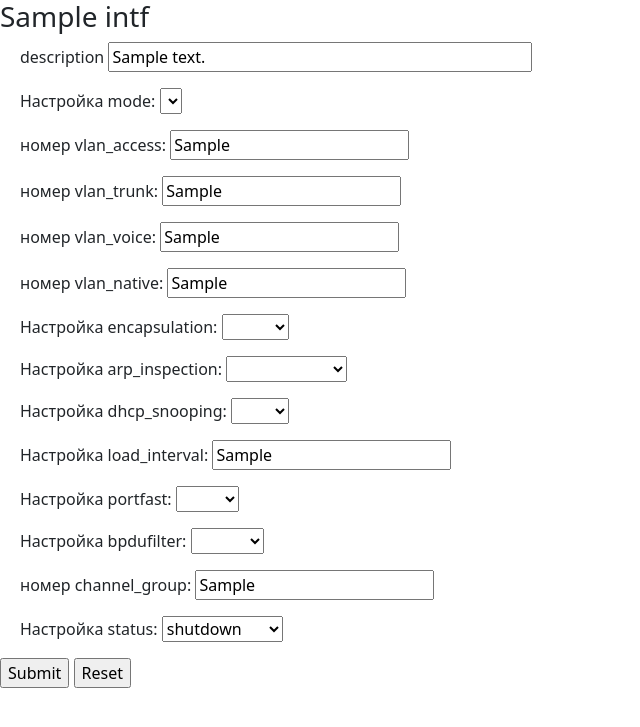
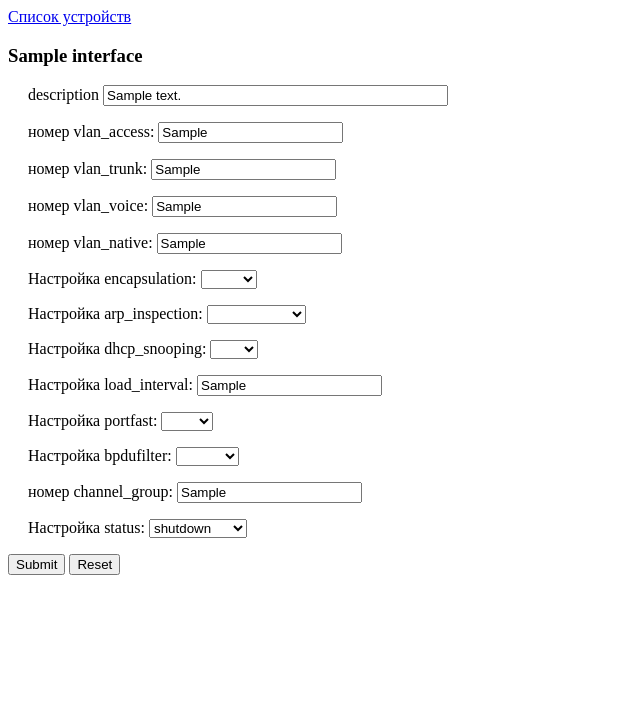
Before and after one commit to aleksejpojda/flask, a Flask app: template templates/data.html in a window 1280 px wide. Shown: the top 727 px of the page, without its empty margins (0-640 px from the left). Run offline with Flask 2, Linux system fonts and the light colour scheme; the template is opened without the code that fills it: most values are stand-ins (such as "Sample title", 1, 10 or a date in 2020); lists and menus that the app fills with data are empty.

Commit message:
Initial commit

```diff
--- a/main.py
+++ b/main.py
@@ -10,98 +10,68 @@ def index():
     onlyfiles = [f for f in listdir('data') if isfile(join('data', f))]
     return render_template('index.html', onlyfiles=onlyfiles)
 
-@app.route('/data/<string:file>', methods=['POST', 'GET'])
-def data_file(file):
+@app.route('/data/<string:file>') #, methods=['POST', 'GET'])
+def data_table(file):
     with open('data/'+file, 'r') as f:
         data = yaml.safe_load(f)
     if request.method == "GET":
-        return render_template('data.html', data=data)
+        return render_template('data_table.html', data=data, file=file)
+
+@app.route('/data/<string:file>/<string:interface>', methods=['POST', 'GET'])
+def data_file(file, interface):
+    interface = interface.replace('_', '/')
+    param_del = [
+        "description",
+        "encapsulation",
+        "arp_inspection",
+        "dhcp_snooping",
+        "load_interval",
+        "portfast",
+        "bpdufilter",
+        "channel_group",
+        "status",
+        ]
+    param_not_del = [
+        "mode",
+        "vlan_access",
+        "vlan_trunk",
+        "vlan_voice",
+        "vlan_native"
+    ]
+    param_vlan = [
+        "ip",
+        "description",
+        "status"
+    ]
+    with open('data/'+file, 'r') as f:
+        data = yaml.safe_load(f)
+    if request.method == "GET":
+        print(data['interfaces'])
+        return render_template('data.html', data=data['interfaces'], interface=interface)
     elif request.method == "POST":
         data_dict = request.form.to_dict()
-        print(data_dict['descr'])
+        # print(data_dict['description'])
         intf = data_dict["interface"]
         if not 'Vlan' in intf:
-            if not data_dict["descr"] and data['interfaces'][intf].get('description'):
-                del data['interfaces'][intf]['description']
-            elif data_dict["descr"]:
-                data['interfaces'][intf]['description'] = data_dict["descr"]
+            for param in param_not_del:
+                if not request.form[param] and data['interfaces'][intf].get(param):
+                    data['interfaces'][intf][param] = ''
+                elif request.form[param]:
+                    data['interfaces'][intf][param] = request.form[param]
 
-            if not request.form["mode"] and data['interfaces'][intf].get('mode'):
-                data['interfaces'][intf]['mode'] = ''
-            elif request.form["mode"]:
-                data['interfaces'][intf]['mode'] = request.form["mode"]
-
-            if not request.form["vlan_access"] and data['interfaces'][intf].get('vlan_access'):
-                data['interfaces'][intf]['vlan_access'] = ''
-            elif request.form["vlan_access"]:
-                data['interfaces'][intf]['vlan_access'] = request.form["vlan_access"]
-
-            if not request.form["vlan_trunk"] and data['interfaces'][intf].get('vlan_trunk'):
-                data['interfaces'][intf]['vlan_trunk'] = ''
-            elif request.form["vlan_trunk"]:
-                data['interfaces'][intf]['vlan_trunk'] = request.form["vlan_trunk"]
-
-            if not request.form["vlan_voice"] and data['interfaces'][intf].get('vlan_voice'):
-                data['interfaces'][intf]['vlan_voice'] = ''
-            elif request.form["vlan_voice"]:
-                data['interfaces'][intf]['vlan_voice'] = request.form["vlan_voice"]
-
-            if not request.form["vlan_native"] and data['interfaces'][intf].get('vlan_native'):
-                data['interfaces'][intf]['vlan_native'] = ''
-            elif request.form["vlan_native"]:
-                data['interfaces'][intf]['vlan_native'] = request.form["vlan_native"]
-
-            if not request.form["encapsulation"] and data['interfaces'][intf].get('encapsulation'):
-                del data['interfaces'][intf]['encapsulation']
-            elif request.form["encapsulation"]:
-                data['interfaces'][intf]['encapsulation'] = request.form["encapsulation"]
-
-            if not request.form["arp_inspection"] and data['interfaces'][intf].get('arp_inspection'):
-                del data['interfaces'][intf]['arp_inspection']
-            elif request.form["arp_inspection"]:
-                data['interfaces'][intf]['arp_inspection'] = request.form["arp_inspection"]
-
-            if not request.form["dhcp_snooping"] and data['interfaces'][intf].get('dhcp_snooping'):
-                del data['interfaces'][intf]['dhcp_snooping']
-            elif request.form["dhcp_snooping"]:
-                data['interfaces'][intf]['dhcp_snooping'] = request.form["dhcp_snooping"]
-
-            if not request.form["load_interval"] and data['interfaces'][intf].get('load_interval'):
-                del data['interfaces'][intf]['load_interval']
-            elif request.form["load_interval"]:
-                data['interfaces'][intf]['load_interval'] = request.form["load_interval"]
-
-            if not request.form["portfast"] and data['interfaces'][intf].get('portfast'):
-                del data['interfaces'][intf]['portfast']
-            elif request.form["portfast"]:
-                data['interfaces'][intf]['portfast'] = request.form["portfast"]
-
-            if not request.form["bpdufilter"] and data['interfaces'][intf].get('bpdufilter'):
-                del data['interfaces'][intf]['bpdufilter']
-            elif request.form["bpdufilter"]:
-                data['interfaces'][intf]['bpdufilter'] = request.form["bpdufilter"]
-
-            if not request.form["channel_group"] and data['interfaces'][intf].get('channel_group'):
-                del data['interfaces'][intf]['channel_group']
-            elif request.form["channel_group"]:
-                data['interfaces'][intf]['channel_group'] = request.form["channel_group"]
+            for param in param_del:
+                if not data_dict[param] and data['interfaces'][intf].get(param):
+                    del data['interfaces'][intf][param]
+                elif data_dict[param]:
+                    data['interfaces'][intf][param] = data_dict[param]
 
         elif "Vlan" in intf:
 
-            if not request.form["status"] and data['interfaces'][intf].get('status'):
-                del data['interfaces'][intf]['status']
-            elif request.form["status"]:
-                data['interfaces'][intf]['status'] = request.form["status"]
-
-            if not request.form["ip"] and data['interfaces'][intf].get('ip'):
-                del data['interfaces'][intf]['ip']
-            elif request.form["ip"]:
-                data['interfaces'][intf]['ip'] = request.form["ip"]
-
-            if not data_dict["descr"] and data['interfaces'][intf].get('description'):
-                del data['interfaces'][intf]['description']
-            elif data_dict["descr"]:
-                data['interfaces'][intf]['description'] = data_dict["descr"]
+            for param in param_vlan:
+                if not request.form[param] and data['interfaces'][intf].get(param):
+                    del data['interfaces'][intf][param]
+                elif request.form[param]:
+                    data['interfaces'][intf][param] = request.form[param]
 
     return data
 
--- a/templates/base.html
+++ b/templates/base.html
@@ -6,7 +6,7 @@
           content="width=device-width, user-scalable=no, initial-scale=1.0, maximum-scale=1.0, minimum-scale=1.0">
     <meta http-equiv="X-UA-Compatible" content="ie=edge">
     <link rel="stylesheet" href="{{ url_for('static', filename='css/data.css') }}">
-    <link rel="stylesheet" href="https://cdn.jsdelivr.net/npm/bootstrap@5.2.3/dist/css/bootstrap.min.css">
+<!--    <link rel="stylesheet" href="https://cdn.jsdelivr.net/npm/bootstrap@5.2.3/dist/css/bootstrap.min.css">-->
     <title>{% block title %}{% endblock %}</title>
     <style>
    p {
--- a/templates/data.html
+++ b/templates/data.html
@@ -4,62 +4,66 @@
 {% endblock %}
 
 {% block body %}
+<a href="/">Список устройств</a>
+<form method="post">
+{% if not "Vlan" in interface %}
+<h3>{{ interface }}</h3>
+<input name="interface" id="interface" type="hidden" value="{{ interface }}">
 
-{% for intf, val in data.interfaces.items() %}
-<form method="post">
-{% if not "Vlan" in intf %}
-<h3>{{ intf }}</h3>
-<input name="interface" id="interface" type="hidden" value="{{ intf }}">
 
-<p>description <input name="descr" type=text size="40" value="{{ val.description }}"></p>
+<p>description <input name="description" type=text size="40" value="{{ data[interface]['description'] }}"></p>
 
+
+{% if "mode" in data[interface] %}
 <p>Настройка mode:
 <select name="mode" size="1" >
-{% if val.mode == False %}
+{% if data[interface].mode == False %}
     <option selected value=""></option>
     <option value="trunk">trunk</option>
     <option value="access">access</option>
-{% elif val.mode == 'trunk' %}
+{% elif data[interface].mode == 'trunk' %}
     <option  value=""></option>
     <option selected value="trunk">trunk</option>
     <option value="access">access</option>
-{% elif val.mode == 'access' %}
+{% elif data[interface].mode == 'access' %}
     <option  value=""></option>
     <option value="trunk">trunk</option>
     <option selected value="access">access</option>
 {% endif %}
 </select>
 </p>
-{% if val.vlan_access == None %}
+{% endif %}
+
+{% if data[interface]['vlan_access'] == None %}
 <p>номер vlan_access: <input name="vlan_access" type=text size="20" value=""></p>
 {% else %}
-<p>номер vlan_access: <input name="vlan_access" type=text size="20" value="{{ val.vlan_access }}"></p>
+<p>номер vlan_access: <input name="vlan_access" type=text size="20" value="{{ data[interface].vlan_access }}"></p>
 {% endif %}
 
-{% if val.vlan_trunk == None %}
+{% if data[interface].vlan_trunk == None %}
 <p>номер vlan_trunk: <input name="vlan_trunk" type=text size="20" value=""></p>
 {% else %}
-<p>номер vlan_trunk: <input name="vlan_trunk" type=text size="20" value="{{ val.vlan_trunk }}"></p>
+<p>номер vlan_trunk: <input name="vlan_trunk" type=text size="20" value="{{ data[interface].vlan_trunk }}"></p>
 {% endif %}
 
-{% if val.vlan_voice == None %}
+{% if data[interface].vlan_voice == None %}
 <p>номер vlan_voice: <input name="vlan_voice" type=text size="20" value=""></p>
 {% else %}
-<p>номер vlan_voice: <input name="vlan_voice" type=text size="20" value="{{ val.vlan_voice }}"></p>
+<p>номер vlan_voice: <input name="vlan_voice" type=text size="20" value="{{ data[interface].vlan_voice }}"></p>
 {% endif %}
 
-{% if val.vlan_native == None %}
+{% if data[interface].vlan_native == None %}
 <p>номер vlan_native: <input name="vlan_native" type=text size="20" value=""></p>
 {% else %}
-<p>номер vlan_native: <input name="vlan_native" type=text size="20" value="{{ val.vlan_native }}"></p>
+<p>номер vlan_native: <input name="vlan_native" type=text size="20" value="{{ data[interface].vlan_native }}"></p>
 {% endif %}
 
 <p>Настройка encapsulation:
 <select name="encapsulation" size="1" >
-{% if not val.encapsulation %}
+{% if not data[interface].encapsulation %}
     <option selected value=""></option>
     <option value="dot1q">dot1q</option>
-{% elif val.encapsulation == 'dot1q' %}
+{% elif data[interface].encapsulation == 'dot1q' %}
     <option value="None"></option>
     <option selected value="dot1q">dot1q</option>
 {% endif %}
@@ -68,22 +72,22 @@
 
 <p>Настройка arp_inspection:
 <select name="arp_inspection" size="1" >
-{% if not val.arp_inspection %}
+{% if not data[interface].arp_inspection %}
     <option selected value=""></option>
     <option value="trust">trust</option>
     <option value="edge">edge</option>
     <option value="limit rate 300">limit rate 300</option>
-{% elif val.arp_inspection == 'trust' %}
+{% elif data[interface].arp_inspection == 'trust' %}
     <option value=""></option>
     <option selected value="trust">trust</option>
     <option value="edge">edge</option>
     <option value="limit rate 300">limit rate 300</option>
-{% elif val.arp_inspection == 'edge' %}
+{% elif data[interface].arp_inspection == 'edge' %}
     <option value=""></option>
     <option value="trust">trust</option>
     <option selected value="edge">edge</option>
     <option value="limit rate 300">limit rate 300</option>
-{% elif val.arp_inspection == 'limit rate 300' %}
+{% elif data[interface].arp_inspection == 'limit rate 300' %}
     <option value=""></option>
     <option value="trust">trust</option>
     <option value="edge">edge</option>
@@ -94,29 +98,29 @@
 
 <p>Настройка dhcp_snooping:
 <select name="dhcp_snooping" size="1" >
-{% if not val.dhcp_snooping %}
+{% if not data[interface].dhcp_snooping %}
     <option selected value=""></option>
     <option value="trust">trust</option>
-{% elif val.dhcp_snooping == 'trust' %}
+{% elif data[interface].dhcp_snooping == 'trust' %}
     <option value=""></option>
     <option selected value="trust">trust</option>
 {% endif %}
 </select>
 </p>
 
-<p>Настройка load_interval: <input name="load_interval" type=text size="20" value="{{ val.load_interval }}"></p>
+<p>Настройка load_interval: <input name="load_interval" type=text size="20" value="{{ data[interface].load_interval }}"></p>
 
 <p>Настройка portfast:
 <select name="portfast" size="1" >
-{% if not val.portfast %}
+{% if not data[interface].portfast %}
     <option selected value=""></option>
     <option value="trunk">trunk</option>
     <option value="edge">edge</option>
-{% elif val.portfast == 'trunk' %}
+{% elif data[interface].portfast == 'trunk' %}
     <option value=""></option>
     <option selected value="trunk">trunk</option>
     <option value="edge">edge</option>
-{% elif val.portfast == 'edge' %}
+{% elif data[interface].portfast == 'edge' %}
     <option value=""></option>
     <option  value="trunk">trunk</option>
     <option selected value="edge">edge</option>
@@ -126,29 +130,29 @@
 
 <p>Настройка bpdufilter:
 <select name="bpdufilter" size="1" >
-{% if not val.bpdufilter %}
+{% if not data[interface].bpdufilter %}
     <option selected value=""></option>
     <option value="edge">enable</option>
-{% elif val.bpdufilter == 'enable' %}
+{% elif data[interface].bpdufilter == 'enable' %}
     <option value=""></option>
     <option selected value="edge">enable</option>
 {% endif %}
 </select>
 </p>
 
-<p>номер channel_group: <input name="channel_group" type=text size="20" value="{{ val.channel_group }}"></p>
+<p>номер channel_group: <input name="channel_group" type=text size="20" value="{{ data[interface].channel_group }}"></p>
 
 <p>Настройка status:
 <select name="status" size="1" >
-{% if not val.status %}
+{% if not data[interface].status %}
     <option selected value=""></option>
     <option value="shutdown">shutdown</option>
     <option value="no shutdown">no shutdown</option>
-{% elif val.status == 'shutdown' %}
+{% elif data[interface].status == 'shutdown' %}
     <option value=""></option>
     <option selected value="shutdown">shutdown</option>
     <option value="no shutdown">no shutdown</option>
-{% elif val.status == 'no shutdown' %}
+{% elif data[interface].status == 'no shutdown' %}
     <option value=""></option>
     <option value="shutdown">shutdown</option>
     <option selected value="no shutdown">no shutdown</option>
@@ -156,25 +160,25 @@
 </select>
 </p>
 
-{% elif 'Vlan' in intf %}
+{% elif 'Vlan' in interface %}
 <h3>{{ intf }}</h3>
-<input name="interface" id="interface" type="hidden" value="{{ intf }}">
+<input name="interface" id="interface" type="hidden" value="{{ interface }}">
 
-<p>description <input name="descr" type=text size="40" value="{{ val.description }}"></p>
+<p>description <input name="descr" type=text size="40" value="{{ data[interface].description }}"></p>
 
-<p>IP-адрес и маска: <input name="ip" type=text size="40" value="{{ val.ip }}"</p>
+<p>IP-адрес и маска: <input name="ip" type=text size="40" value="{{ data[interface].ip }}"</p>
 
 <p>Настройка status:
 <select name="status" size="1" >
-{% if not val.status %}
+{% if not data[interface].status %}
     <option selected value=""></option>
     <option value="shutdown">shutdown</option>
     <option value="no shutdown">no shutdown</option>
-{% elif val.status == 'shutdown' %}
+{% elif data[interface].status == 'shutdown' %}
     <option value=""></option>
     <option selected value="shutdown">shutdown</option>
     <option value="no shutdown">no shutdown</option>
-{% elif val.status == 'no shutdown' %}
+{% elif data[interface].status == 'no shutdown' %}
     <option value=""></option>
     <option value="shutdown">shutdown</option>
     <option selected value="no shutdown">no shutdown</option>
@@ -186,7 +190,6 @@
     <input type="submit">
     <input type="reset">
     </form>
-{% endfor %}
 
 
 {% endblock %}
```
Also changed, not shown: templates/data_table.html (added, +31 -0 lines).
